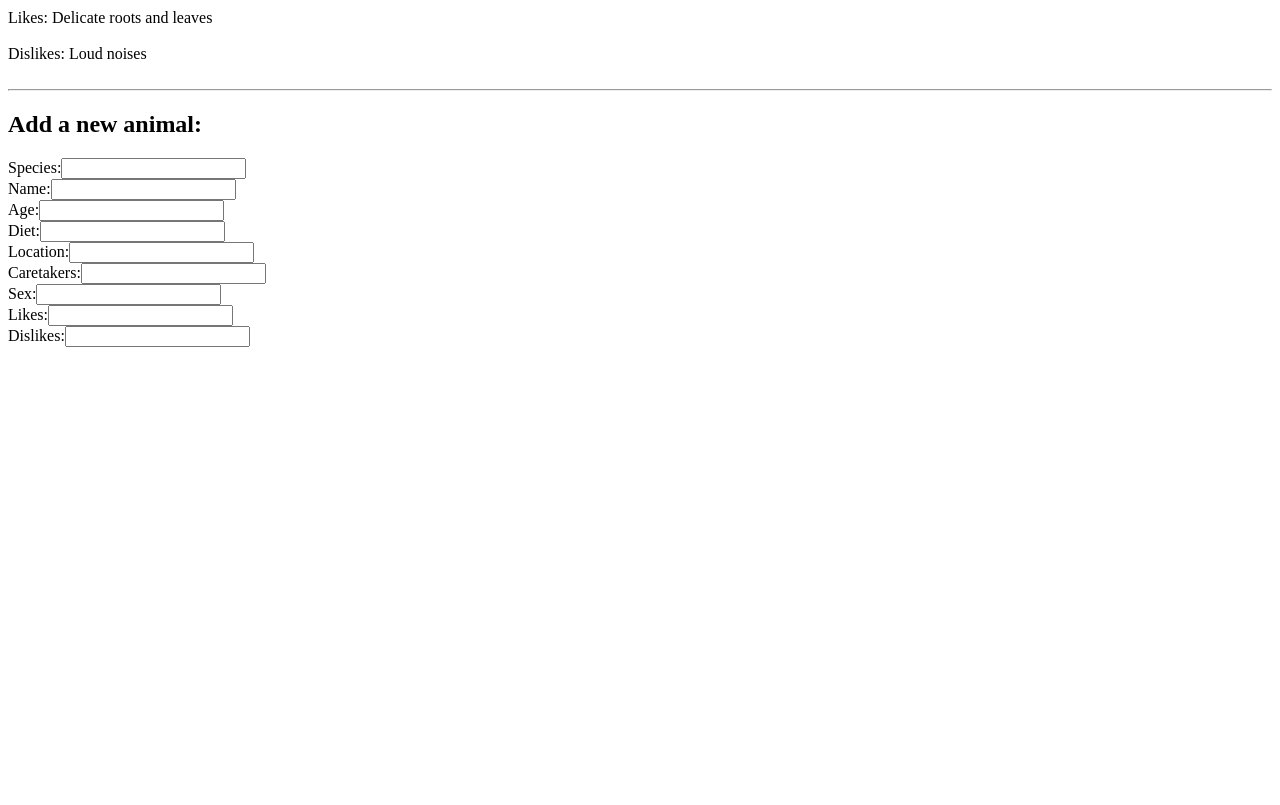
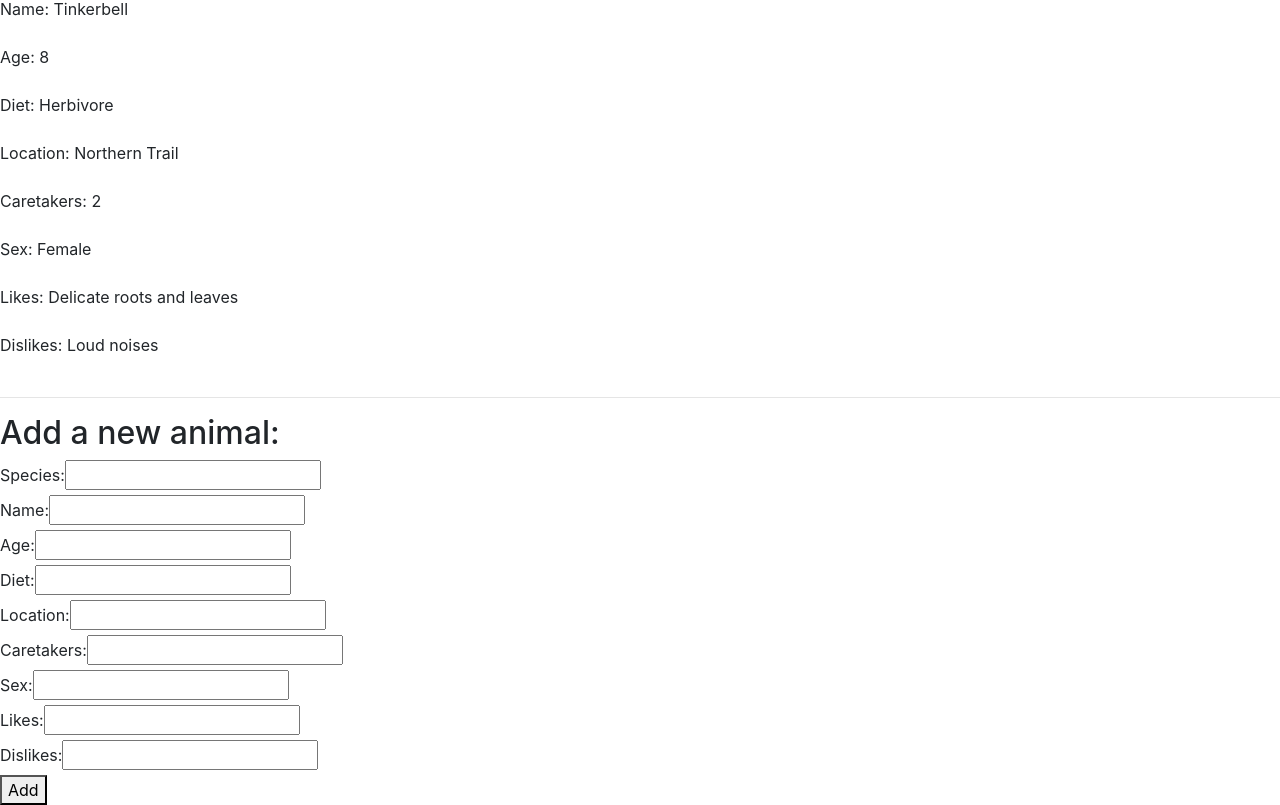
Before and after one commit to lukebertram/zoo, an Angular app: page / in a window 1280 px wide. Shown: the part 971-1776 px from the top of the page. Before the commit the page ends 1326 px from the top, so only its background shows below. Built offline with nearby package versions, Linux system fonts and the light colour scheme.

Commit message:
add bootstrap, jquery, and popper.js to dependencies

```diff
--- a/package.json
+++ b/package.json
@@ -21,7 +21,10 @@
     "@angular/platform-browser": "^5.2.0",
     "@angular/platform-browser-dynamic": "^5.2.0",
     "@angular/router": "^5.2.0",
+    "bootstrap": "^4.0.0",
     "core-js": "^2.4.1",
+    "jquery": "^3.2.1",
+    "popper.js": "^1.12.9",
     "rxjs": "^5.5.6",
     "zone.js": "^0.8.19"
   },
--- a/src/app/app.module.ts
+++ b/src/app/app.module.ts
@@ -1,5 +1,6 @@
 import { BrowserModule } from '@angular/platform-browser';
 import { NgModule } from '@angular/core';
+import { FormsModule } from '@angular/forms';
 
 
 import { AppComponent } from './app.component';
@@ -14,7 +15,8 @@ import { AnimalListComponent } from './animal-list/animal-list.component';
     AnimalListComponent
   ],
   imports: [
-    BrowserModule
+    BrowserModule,
+    FormsModule
   ],
   providers: [],
   bootstrap: [AppComponent]
--- a/src/app/new-animal/new-animal.component.html
+++ b/src/app/new-animal/new-animal.component.html
@@ -18,4 +18,5 @@
   <input type="text" #newLikes><br/>
   <label>Dislikes:</label>
   <input type="text" #newDislikes><br/>
+  <button (click)="submitForm()">Add</button>
 </div>
--- a/src/styles.css
+++ b/src/styles.css
@@ -1 +1,2 @@
 /* You can add global styles to this file, and also import other style files */
+@import "~bootstrap/dist/css/bootstrap.min.css";
```
Also changed, not shown: 2 other files (tests, documents, lock files or other folders).
